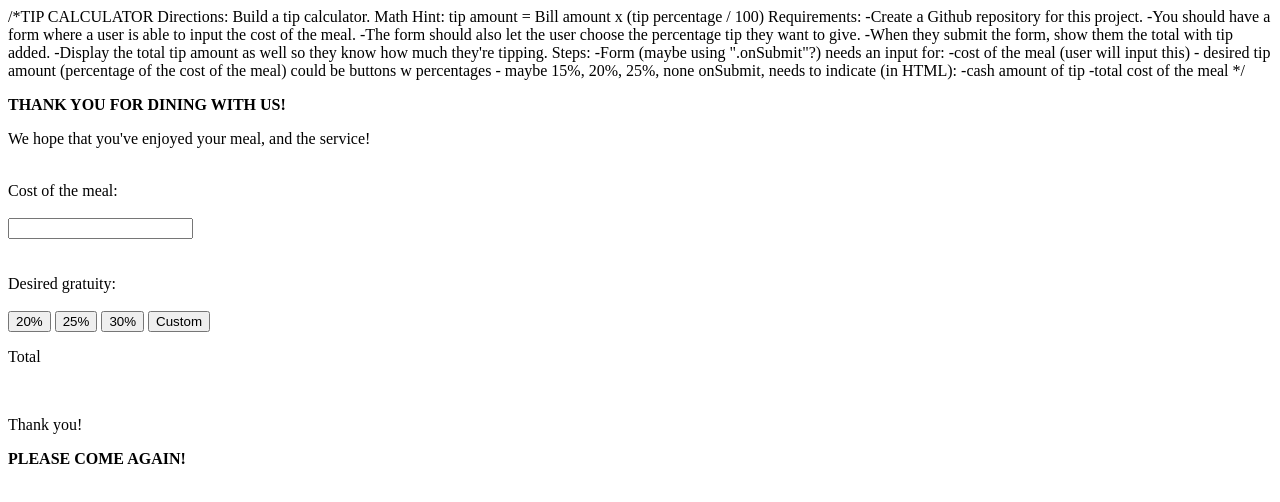
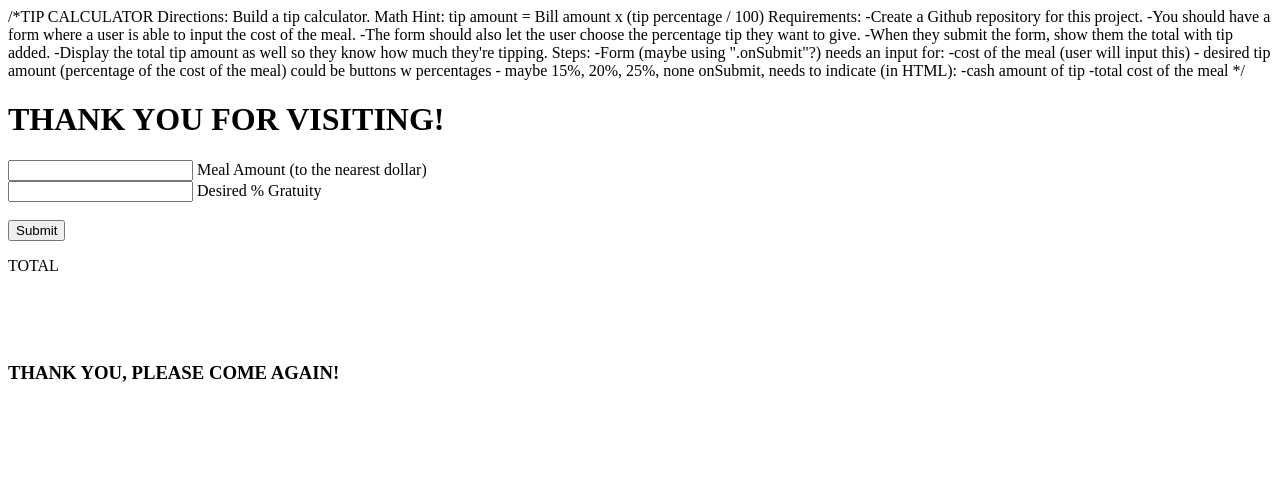
Before and after one commit to walkerjbarry/tip-calculator, a plain HTML site: page index.html in a window 1280 px wide. Drawn offline with Linux system fonts and the light colour scheme.

Commit message:
Updated script.  Getting closer.

```diff
--- a/index.html
+++ b/index.html
@@ -25,36 +25,34 @@ Steps:
 */
 
 
+<!DOCTYPE html>
+<html>
+<head>
+  <meta charset="utf-8">
+  <meta name="viewport" content="width=device-width">
+  <title>Tip calculator</title>
+</head>
+<body>
+  <h1>THANK YOU FOR VISITING!</h1>
+  <input type="number" id="mealCost" value=""> Meal Amount (to the nearest dollar)</input>
+  <br>
+  <input type="number" id="tip" value=""> Desired % Gratuity</input>
+ <br><br>
+   <button onClick="getMealValue()">Submit</button>
+<br>
+<p>TOTAL</p>
+<br>
+<p id="totalCost"></p>
+<br>
+<h3>THANK YOU, PLEASE COME AGAIN!</h3>
+<script>
+  function getMealValue(){
 
-<!DOCTYPE html>
-<html lang="en" xmlns="http://www.w3.org/1999/xhtml">
-<head>
-    <meta charset="utf-8" />
-    <title>Tip Calculator</title>
-    <link rel="stylesheet" type="text/css" src="styles.css" />
-</head>
-
-<body>
-    <form id="form">
-        <p><strong>THANK YOU FOR DINING WITH US!</strong></p>
-        <p>We hope that you've enjoyed your meal, and the service!</p><br>
-
-        <label>Cost of the meal:</label><br><br>
-        <input type="number" id="mealCost" name="mealCost"><br><br><br>
-        <label>Desired gratuity:</label><br><br>
-
-        <button id="tipTwenty">20%</button>
-        <button id="tipTwentyFive">25%</button>
-        <button id="tipThirty">30%</button>
-        <button id="tipCustom">Custom</button>
-
-    </form>
-    <p id="totalCost">Total</p><br>
-    <p>Thank you!</p>
-    <p id="thanks"><strong>PLEASE COME AGAIN!</strong></p><br>
-
+      let x= document.getElementById("mealCost").value;
+      let y = document.getElementById("tip").value;
+      let z= document.getElementById("totalCost");
+      z.innerHTML= x+(y/x);
+    }
+</script>
 </body>
-<script>
-
-</script>
 </html>
```
Also changed, not shown: 1 other file.
